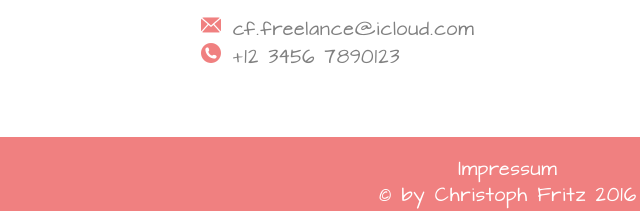
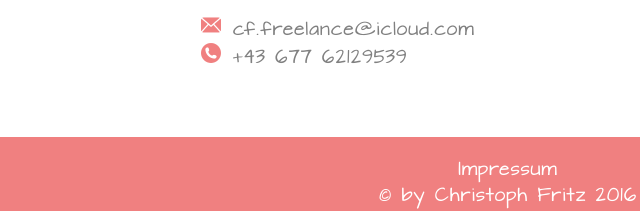
Before and after one commit to christophfritz/ernaehrng_simple, a plain HTML site: page index.html in a window 1280 px wide. Shown: the part 1923-2134 px from the top of the page, 132-772 px from the left. Drawn offline with Linux system fonts and the light colour scheme; files whose address does not match are found by name.

Commit message:
Update(15.04.2016)

```diff
--- a/index.html
+++ b/index.html
@@ -60,7 +60,7 @@
             <h3>Contact me:</h3>
             <ul>
                 <li><a class="email" href="#">cf.freelance@icloud.com</a></li>
-                <li><a class="phone" href="#">+12 3456 7890123</a></li>
+                <li><a class="phone" href="#">+43 677 62129539</a></li>
             </ul>
         </div>
     </div>
```
